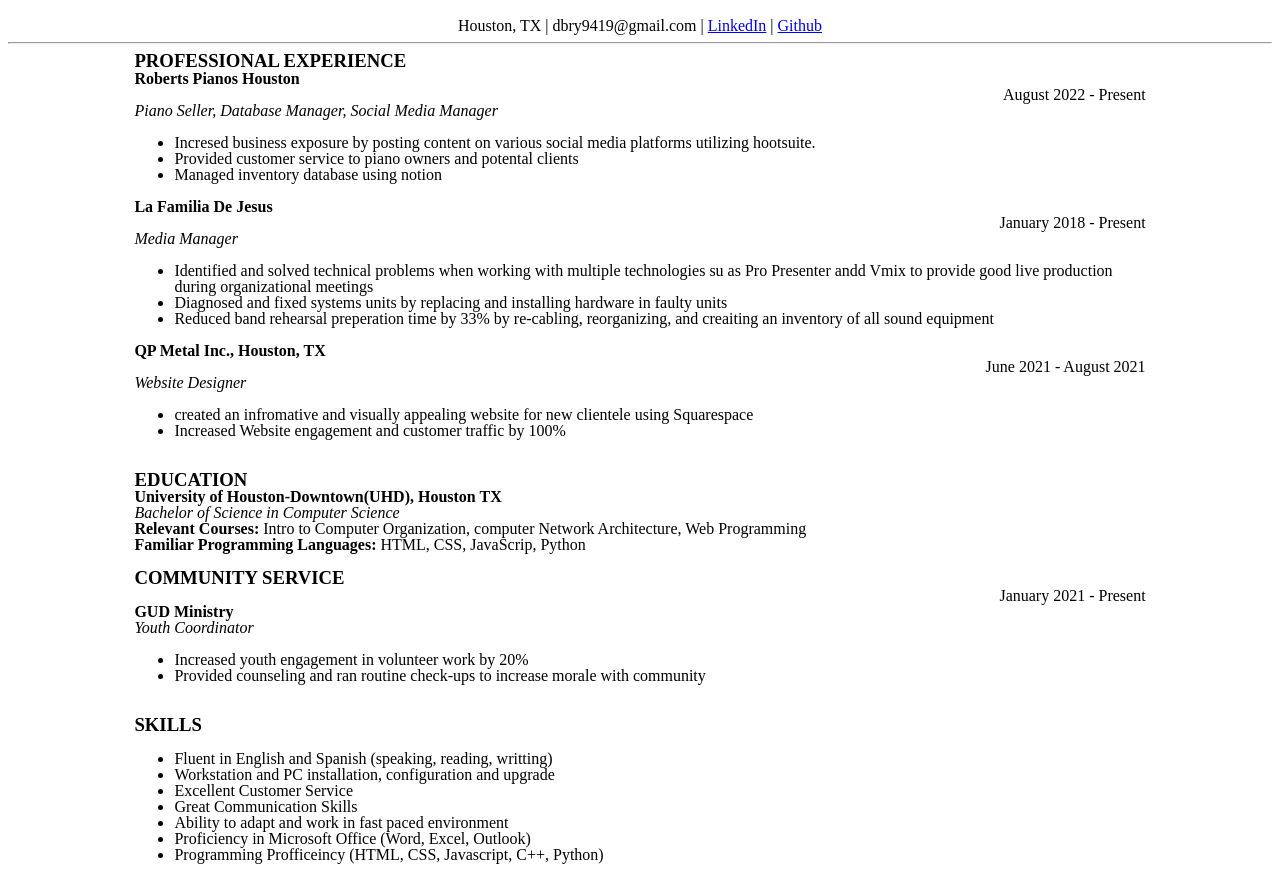
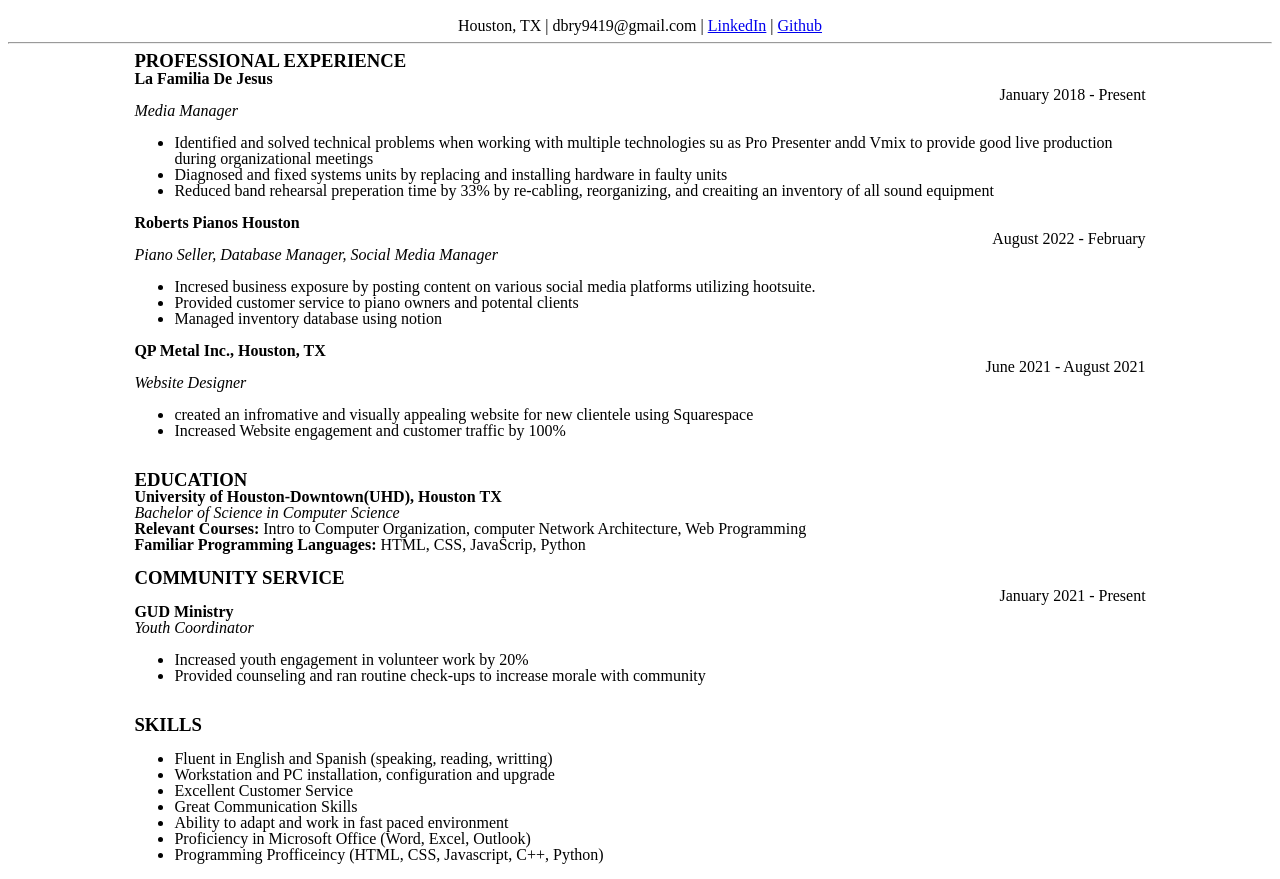
Before and after one commit to dbry9/resume, a plain HTML site: page index.html in a window 1280 px wide. Shown: the part 57-936 px from the top of the page. Drawn offline with Linux system fonts and the light colour scheme.

Commit message:
Update index.html
updated resume with pianos store stopped working

```diff
--- a/index.html
+++ b/index.html
@@ -21,14 +21,6 @@
 
         <div class="experience">
             <h3>PROFESSIONAL EXPERIENCE</h3>
-            <h4>Roberts Pianos Houston</h4>
-            <p class="dates">August 2022 - Present</p>
-            <p><em>Piano Seller, Database Manager, Social Media Manager</em></p>
-            <ul>
-                <li>Incresed business exposure by posting content on various social media platforms utilizing hootsuite.</li>
-                <li>Provided customer service to piano owners and potental clients</li>
-                <li>Managed inventory database using notion</li>
-            </ul>
 
             <h4>La Familia De Jesus</h4>
             <p class="dates">January 2018 - Present</p>
@@ -37,6 +29,15 @@
                 <li>Identified and solved technical problems when working with multiple technologies su as Pro Presenter andd Vmix to provide good live production during organizational meetings</li>
                 <li>Diagnosed and fixed systems units by replacing and installing hardware in faulty units</li>
                 <li>Reduced band rehearsal preperation time by 33% by re-cabling, reorganizing, and creaiting an inventory of all sound equipment</li>
+            </ul>
+
+            <h4>Roberts Pianos Houston</h4>
+            <p class="dates">August 2022 - February</p>
+            <p><em>Piano Seller, Database Manager, Social Media Manager</em></p>
+            <ul>
+                <li>Incresed business exposure by posting content on various social media platforms utilizing hootsuite.</li>
+                <li>Provided customer service to piano owners and potental clients</li>
+                <li>Managed inventory database using notion</li>
             </ul>
 
             <h4>QP Metal Inc., Houston, TX</h4>
```
